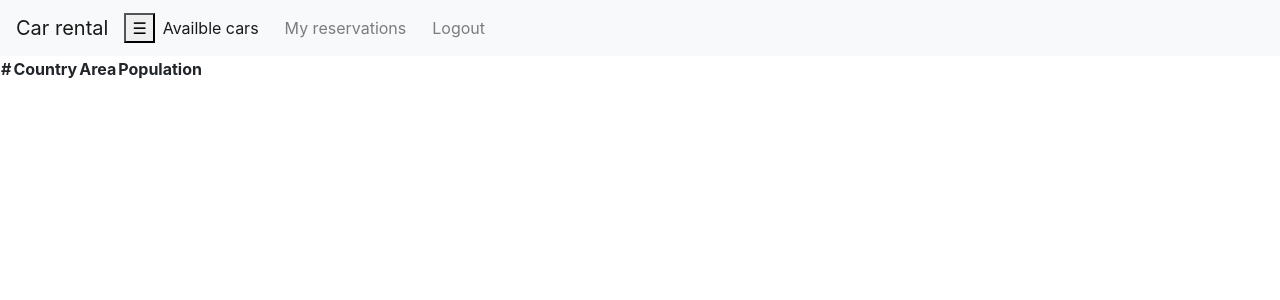
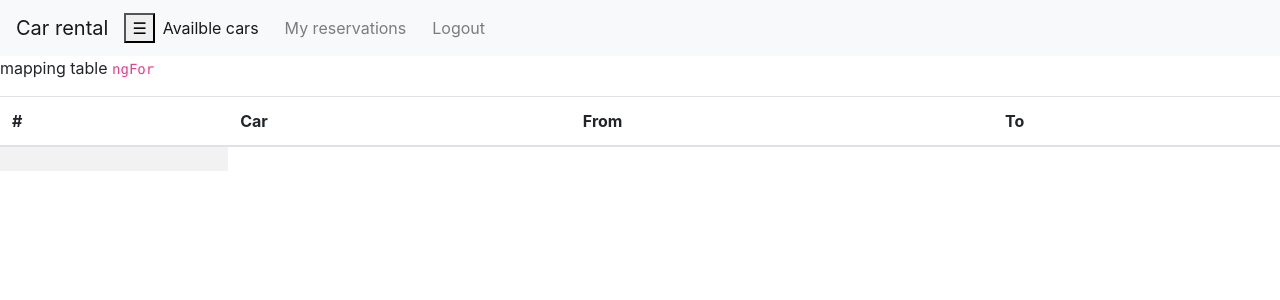
Before and after one commit to ciemo1234/strona-, an Angular app: page /myreservations in a window 1280 px wide. Shown: the top 300 px of the page. Built offline with nearby package versions, Linux system fonts and the light colour scheme.

Commit message:
wproawdzanie tableli z rezerwacja

```diff
--- a/src/app/my-reservations/my-reservations.component.html
+++ b/src/app/my-reservations/my-reservations.component.html
@@ -1,15 +1,18 @@
 
-
-<table>
+<p> mapping table  <code>ngFor</code> </p>
+<table class= "table table-striped">
     <thead>
     <tr>
       <th scope="col">#</th>
-      <th scope="col">Country</th>
-      <th scope="col">Area</th>
-      <th scope="col">Population</th>
+      <th scope="col">Car</th>
+      <th scope="col">From</th>
+      <th scope="col">To</th>
     </tr>
     </thead>
     <tbody>
+        <tr>
+            <td></td>
 
+          </tr>
     </tbody>
   </table>
--- a/src/app/my-reservations/my-reservations.component.ts
+++ b/src/app/my-reservations/my-reservations.component.ts
@@ -1,5 +1,6 @@
-import { Component, OnInit } from '@angular/core';
+import { Component, OnInit, Input } from '@angular/core';
 import { MyReservationService } from '../my-reservation.service';
+import { using } from 'rxjs';
 
 @Component({
   selector: 'app-my-reservations',
@@ -7,6 +8,7 @@ import { MyReservationService } from '../my-reservation.service';
   styleUrls: ['./my-reservations.component.css']
 })
 export class MyReservationsComponent implements OnInit {
+
   myreservation = [];
   constructor(private myReservationService: MyReservationService) { }
 
@@ -15,4 +17,5 @@ export class MyReservationsComponent implements OnInit {
       .getMyReservation()
       .subscribe(p => this.myreservation = p)
   }
+
 }
```
